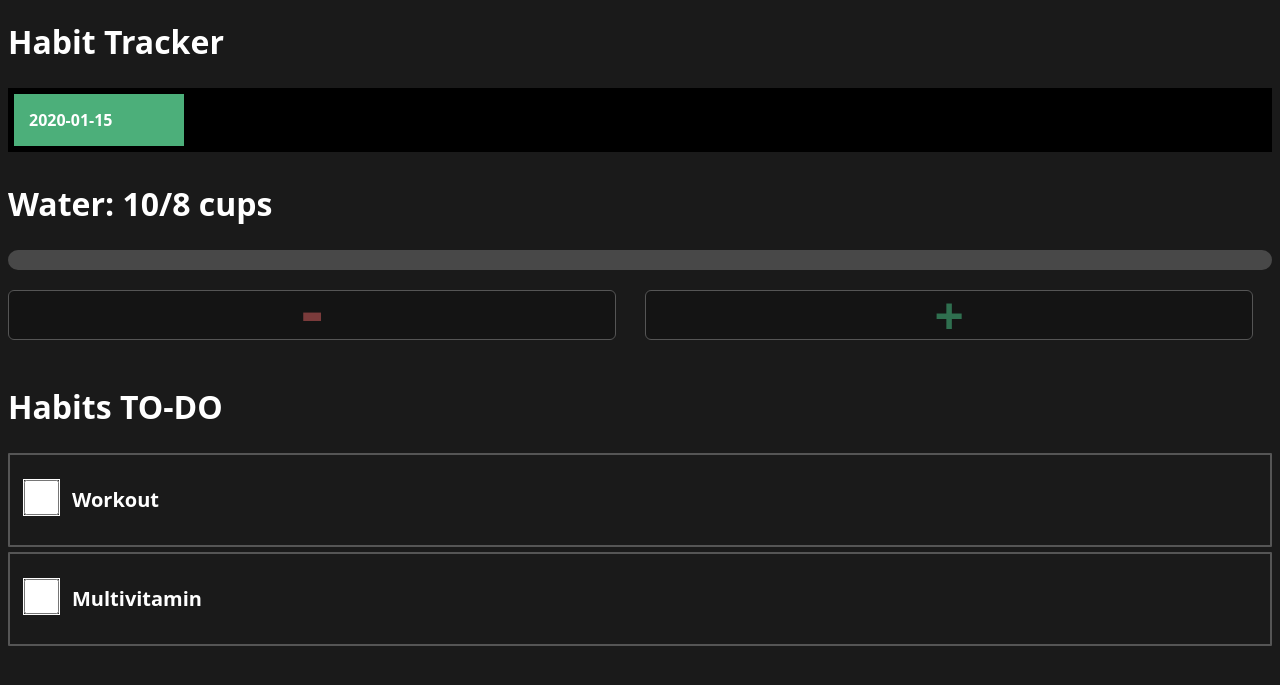
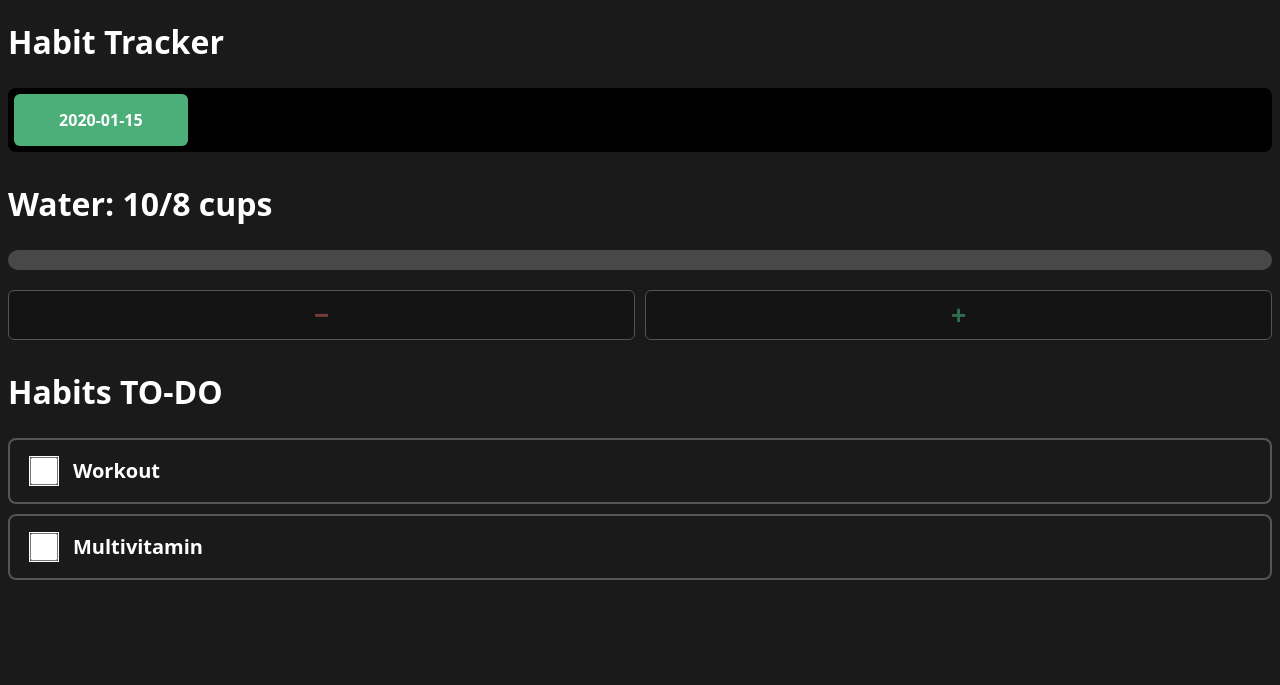
Before and after one commit to MasonBartell/habit-tracker, a Flask app: template templates/index.html in a window 1280 px wide. Shown: the top 685 px of the page. Run offline with Flask 3, Linux system fonts and the light colour scheme; the template is opened without the code that fills it: most values are stand-ins (such as "Sample title", 1, 10 or a date in 2020).

Commit message:
polish styling across grid, water tracker, and habit rows

```diff
--- a/templates/index.html
+++ b/templates/index.html
@@ -2,58 +2,81 @@
 <html>
 <head>
 <style>
+    :root {
+        --font-main: system-ui, -apple-system, BlinkMacSystemFont, 'Segoe UI', Roboto, Oxygen, Ubuntu, Cantarell, 'Open Sans', 'Helvetica Neue', sans-serif;
+    }
+
+    body {
+        background-color: #1a1a1a;
+        color: white;
+        font-family: var(--font-main);
+    }
+
+    h1 {
+        margin-top: 20px;
+        margin-bottom: 25px;
+    }
+
+    p {
+        color: white;
+        font-family: var(--font-main);
+        font-weight: 700;
+        font-size: 20px;
+        line-height: 1;
+        margin: 0;
+    }
+
+    /* Consistency grid */
     .container {
         display: grid;
         grid-template-columns: repeat(7, 1fr);
+        gap: 6px;
         background-color: black;
-    padding: 1px;
+        padding: 6px;
+        border-radius: 8px;
         margin-bottom: 30px;
     }
+
     .container div {
-        background-color: rgb(65, 64, 64);
         padding: 15px;
-        margin: 5px;
         color: white;
         font-weight: 800;
-        font-family: system-ui, -apple-system, BlinkMacSystemFont, 'Segoe UI', Roboto, Oxygen, Ubuntu, Cantarell, 'Open Sans', 'Helvetica Neue', sans-serif;
+        font-family: var(--font-main);
+        border-radius: 6px;
+        text-align: center;
+        transition: transform 0.15s ease;
+    }
 
+    .container div:hover {
+        transform: scale(1.03);
     }
-    .grid-cell {
-        color: white;
-        text-align: center;
-    }
+
+    /* Water tracker */
     .water-track {
         height: 20px;
         background-color: rgb(72, 72, 72);
         border-radius: 14px;
         margin-bottom: 20px;
+        overflow: hidden;
     }
-    .water-fill
-    {
+
+    .water-fill {
         height: 100%;
-        background-color: rgb(0, 0, {{blue_value}});
+        background-color: rgb(0, 0, {{ blue_value }});
+        transition: width 0.2s ease;
     }
-    input[type="checkbox"] {
-    width: 35px;
-    height: 35px;
-    accent-color: #2f6f4f;
-    cursor: pointer;
-    margin-bottom: 20px;
-    margin-top: 15px;
-    outline: .05px solid white;
-    }
-    input[type="checkbox"]:hover{
-        transform: scale(1.04);
-    }
+
     .water-buttons {
         display: flex;
         width: 100%;
         gap: 10px;
         margin-bottom: 30px;
     }
+
     .water-buttons form {
         flex: 1;
     }
+
     .water-buttons button {
         background-color: #141414;
         border: 1px solid #555;
@@ -62,76 +85,66 @@
         cursor: pointer;
         transition: background-color 0.15s ease, transform 0.15s ease;
         height: 50px;
-    width: 97%;
-    margin-bottom: 15px;
+        width: 100%;
     }
 
     .water-buttons button:hover {
         background-color: #333;
-    transform: scale(1.01);
+        transform: scale(1.02);
     }
 
-.cup-plus {
-    color: #2f6f4f;
-}
-
+    .cup-plus { color: #2f6f4f; }
     .cup-plus:hover {
         background-color: #2f6f4f;
         border-color: #2f6f4f;
     }
 
-.cup-minus {
-    color:#7a3b3b
-}
-
+    .cup-minus { color: #7a3b3b; }
     .cup-minus:hover {
         background-color: #7a3b3b;
         border-color: #7a3b3b;
     }
 
-.symbol2{
-    font-size: 50px;
+    .symbol {
+        display: inline-block;
+        font-size: 26px;
         font-weight: 900;
-    line-height: .6;
-}
-.symbol1{
-    font-size: 70px;
-    font-weight: 900;
-    line-height: .3;
+        line-height: 1;
     }
 
-body {
-    background-color: #1a1a1a;
-    color: white;
-    font-family: system-ui, -apple-system, BlinkMacSystemFont, 'Segoe UI', Roboto, Oxygen, Ubuntu, Cantarell, 'Open Sans', 'Helvetica Neue', sans-serif;
+    /* Habit checkboxes */
+    input[type="checkbox"] {
+        width: 28px;
+        height: 28px;
+        accent-color: #2f6f4f;
+        cursor: pointer;
+        outline: 1px solid white;
+        flex-shrink: 0;
     }
-h1 {
-    margin-top: 20px;
-    margin-bottom: 25px;
+
+    input[type="checkbox"]:hover {
+        transform: scale(1.05);
     }
-p {
-    color: white;
-    font-family: system-ui, -apple-system, BlinkMacSystemFont, 'Segoe UI', Roboto, Oxygen, Ubuntu, Cantarell, 'Open Sans', 'Helvetica Neue', sans-serif;
-    font-weight: 700;
-    font-size: 20px;
-    line-height: 1;
+
+    .habit-row {
+        display: flex;
+        align-items: center;
+        gap: 12px;
+        border: 2px solid #555;
+        border-radius: 8px;
+        padding: 14px 16px;
+        margin-bottom: 10px;
+        transition: background-color 0.15s ease;
+    }
+
+    .habit-row:hover {
+        background-color: #222;
     }
 
     .habit-row.done {
         background-color: rgba(47, 111, 79, 0.15);
-
+        border-color: #2f6f4f;
     }
-.habit-row {
-    display: flex;
-    align-items: center;
-    gap: 10px;
-    border: 2px solid #555;
-    border-radius: 1px;
-    padding: 10px 10px;
-    margin-bottom: 5px;
-
-}
-
 </style>
 </head>
 <body>
@@ -139,7 +152,8 @@ p {
     <h1>Habit Tracker</h1>
     <div class="container">
     {% for day, score in gridData %}
-    <div  style="background-color: {% if score == 0 %}#414040{% elif score == 1 %}#2e4a3a{% elif score == 2 %}#3d8058{% else %}#4caf7a{% endif %};">{{ day.strftime("%m/%d") }}
+        <div style="background-color: {% if score == 0 %}#414040{% elif score == 1 %}#2e4a3a{% elif score == 2 %}#3d8058{% else %}#4caf7a{% endif %};">
+            {{ day.strftime("%m/%d") }}
         </div>
     {% endfor %}
     </div>
@@ -147,33 +161,29 @@ p {
     <h1>Water: {{ water_total }}/8 cups</h1>
 
     <div class="water-track">
-             <div class = "water-fill" style="width: {{percentage}}%;">
-             </div>
+        <div class="water-fill" style="width: {{ percentage }}%;"></div>
     </div>
 
-    <div class="water-buttons" style="display:flex; gap:10px;">
-    <form action="/log/water/subtract" method="POST" class="water-row">
-        <button class="cup-minus" type="submit"><span class="symbol1">-</span></button>
+    <div class="water-buttons">
+        <form action="/log/water/subtract" method="POST">
+            <button class="cup-minus" type="submit"><span class="symbol">&minus;</span></button>
         </form>
         <form action="/log/water/add" method="POST">
-        <button class="cup-plus" type="submit"><span class="symbol2">+</span></button>
+            <button class="cup-plus" type="submit"><span class="symbol">+</span></button>
         </form>
-
     </div>
 
-    <h1>
-        Habits TO-DO
-    </h1>
-
+    <h1>Habits TO-DO</h1>
 
     <form action="/log/workout/toggle" method="POST" class="habit-row {% if workout_done %}done{% endif %}">
-   <input type="checkbox" {% if workout_done %}checked{% endif %} onchange="this.form.submit()" > <p>Workout</p>
+        <input type="checkbox" {% if workout_done %}checked{% endif %} onchange="this.form.submit()">
+        <p>Workout</p>
     </form>
 
     <form action="/log/multivitamin/toggle" method="POST" class="habit-row {% if multivitamin_done %}done{% endif %}">
-        <input type="checkbox" {% if multivitamin_done %}checked{% endif %} onchange="this.form.submit()"> <p>Multivitamin</p>
+        <input type="checkbox" {% if multivitamin_done %}checked{% endif %} onchange="this.form.submit()">
+        <p>Multivitamin</p>
     </form>
-
 
 </body>
 </html>
```
Lines whose indentation alone changed are shown as unchanged.
